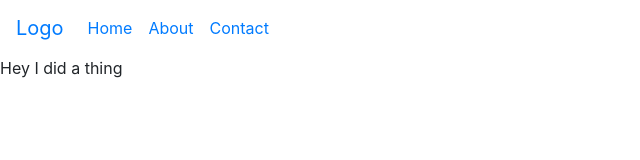
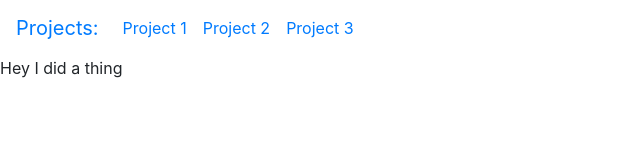
Before and after one commit to Tyler-McCaleb/PracticeSite, a plain HTML site: page index.html in a window 1280 px wide. Shown: the whole page, without its empty margins (0-640 px from the left). Drawn offline with nearby package versions, Linux system fonts and the light colour scheme.

Commit message:
edited html

```diff
--- a/index.html
+++ b/index.html
@@ -11,20 +11,20 @@
 
     <body>
         <nav class="navbar navbar-expand-md">
-            <a class="navbar-brand" href="#">Logo</a>
+            <a class="navbar-brand" href="#">Projects:</a>
             <button class="navbar-toggler navbar-dark" type="button" data-toggle="collapse" data-target="#main-navigation">
                 <span class="navbar-toggler-icon"></span>
             </button>
             <div class="collapse navbar-collapse" id="main-navigation">
                 <ul class="navbar-nav">
                     <li class="nav-item">
-                        <a class="nav-link" href="#">Home</a>
+                        <a class="nav-link" href="#">Project 1</a>
                     </li>
                     <li class="nav-item">
-                        <a class="nav-link" href="#">About</a>
+                        <a class="nav-link" href="#">Project 2</a>
                     </li>
                     <li class="nav-item">
-                        <a class="nav-link" href="#">Contact</a>
+                        <a class="nav-link" href="#">Project 3</a>
                     </li>
                 </ul>
             </div>
```
